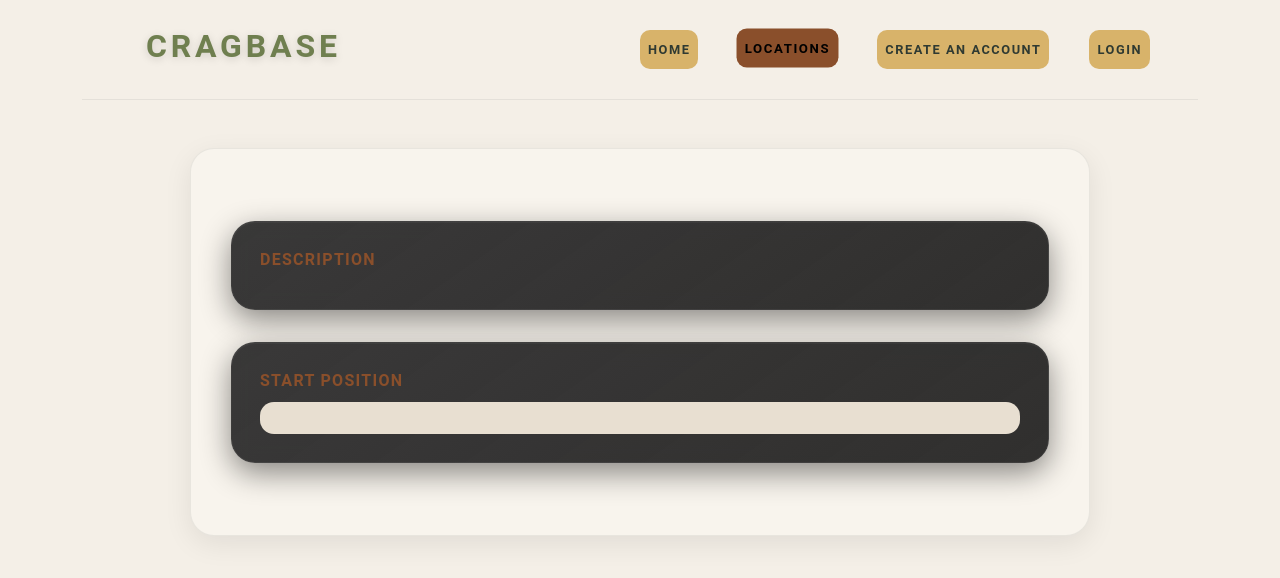
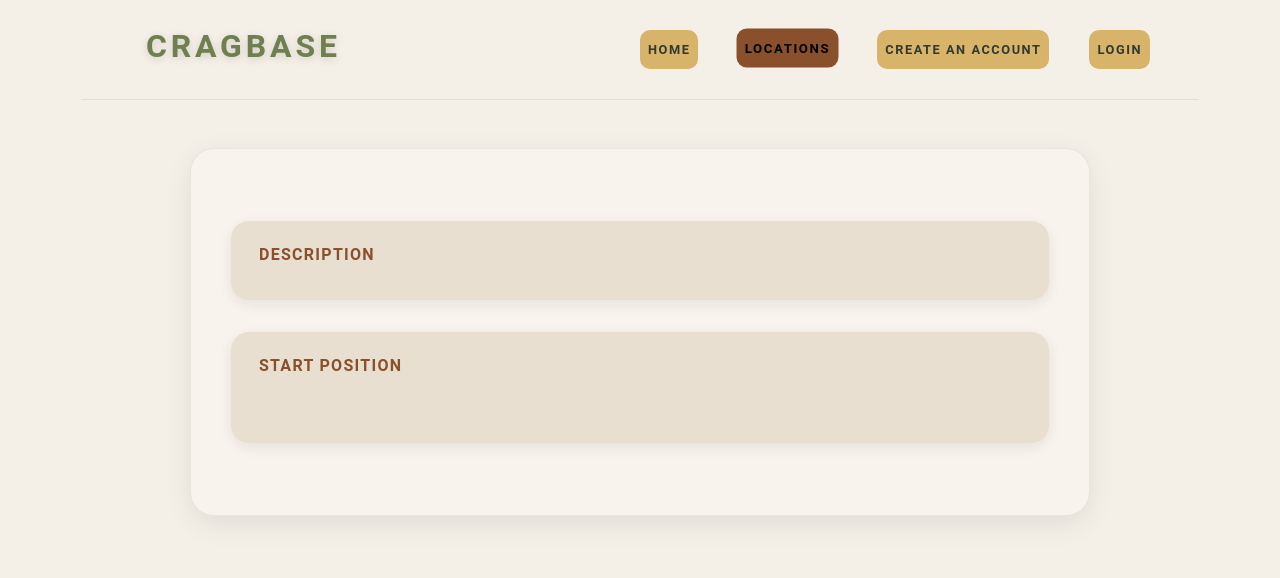
Before and after one commit to ehall2025/crag-database, a React (Vite) app in the folder client/: page /locations/route/1 in a window 1280 px wide. Shown: the top 578 px of the page. Built offline with nearby package versions, Linux system fonts and the light colour scheme; no server answers.

Commit message:
Fixed naming overlap in routebio

```diff
--- a/client/src/components/location-components/RouteBio.css
+++ b/client/src/components/location-components/RouteBio.css
@@ -27,8 +27,14 @@
     margin-bottom: 0.75rem;
 }
 
-.route-section {
+.route-bio-section {
     margin-bottom: 2rem;
+
+    background-color: #e8dfd1;
+    padding: 1.5rem 1.75rem;
+    border-radius: 18px;
+
+    box-shadow: 0 4px 14px rgba(0,0,0,0.08);
 }
 
 .route-description,
--- a/client/src/components/location-components/Routebio.jsx
+++ b/client/src/components/location-components/Routebio.jsx
@@ -84,12 +84,12 @@ function RouteBio({ loggedInUser, setLoggedInUser }) {
                     <h1>{route.name}</h1>
                 </div>
 
-                <div className="route-section">
+                <div className="route-bio-section">
                     <h4 className="section-title">Description</h4>
                     <p className="route-description">{route.description}</p>
                 </div>
 
-                <div className="route-section">
+                <div className="route-bio-section">
                     <h4 className="section-title">Start Position</h4>
                     <p className="route-start">{route.startPosition}</p>
                 </div>
```
